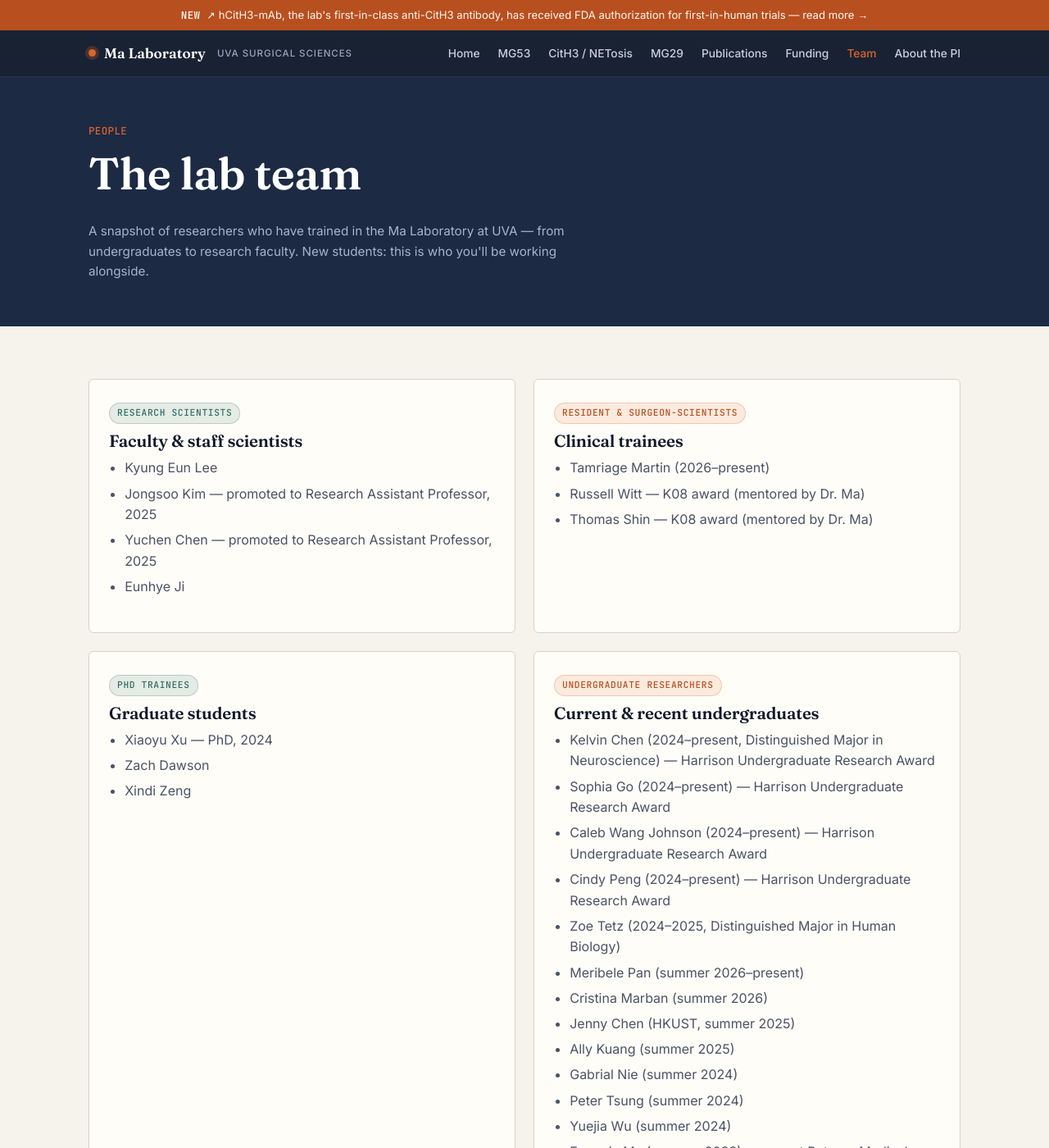
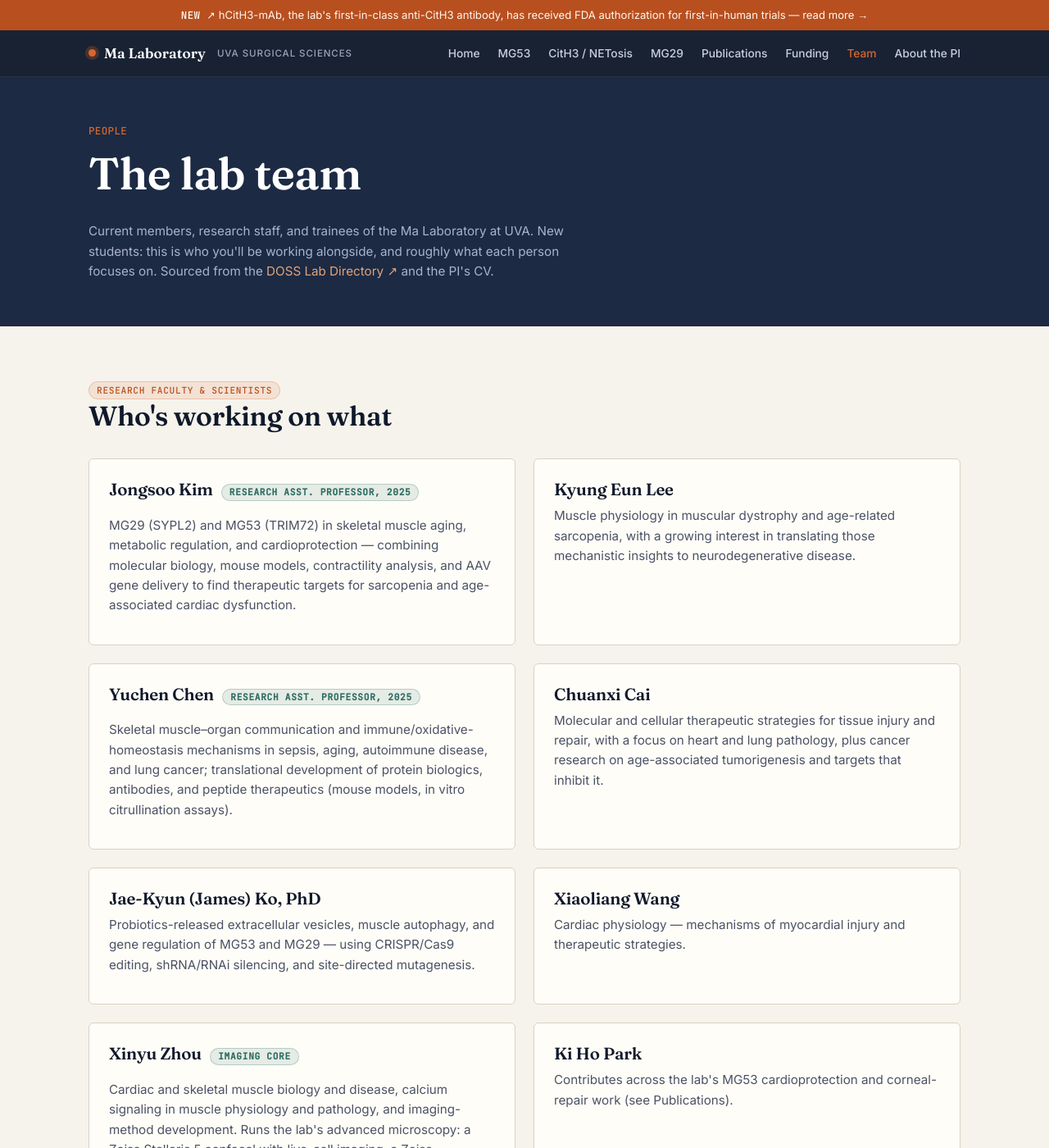
Before and after one commit to mjf6e/Ma-Lab-Research-Portfolio, a Jekyll site: the page built from team.html, in a window 1280 px wide and 1400 px high. Shown: the whole window at 82% size. Built offline with Jekyll 4.4.1, drawn with Linux system fonts in a browser that asks for light colours; some of the changed text lies outside the part shown.

Commit message:
Enrich Team page with DOSS Lab Directory data: research faculty/scientist descriptions, equipment, and related lab resources

```diff
--- a/team.html
+++ b/team.html
@@ -8,24 +8,92 @@
   <div class="wrap">
     <p class="mono hero-eyebrow">People</p>
     <h1>The lab team</h1>
-    <p class="also-known">A snapshot of researchers who have trained in the Ma Laboratory at UVA — from undergraduates to research faculty. New students: this is who you'll be working alongside.</p>
+    <p class="also-known">Current members, research staff, and trainees of the Ma Laboratory at UVA. New students: this is who you'll be working alongside, and roughly what each person focuses on. Sourced from the <a href="https://mjf6e.github.io/DOSS-Lab-information/#/lab/ma" target="_blank" rel="noopener" style="color:#e0a37a;">DOSS Lab Directory ↗</a> and the PI's CV.</p>
+  </div>
+</section>
+
+<section>
+  <div class="wrap">
+    <div class="section-head">
+      <span class="tag orange">Research faculty &amp; scientists</span>
+      <h2>Who's working on what</h2>
+    </div>
+    <div class="grid2">
+
+      <div class="card">
+        <h3>Jongsoo Kim <span class="tag" style="margin-left:6px;">Research Asst. Professor, 2025</span></h3>
+        <p>MG29 (SYPL2) and MG53 (TRIM72) in skeletal muscle aging, metabolic regulation, and cardioprotection — combining molecular biology, mouse models, contractility analysis, and AAV gene delivery to find therapeutic targets for sarcopenia and age-associated cardiac dysfunction.</p>
+      </div>
+
+      <div class="card">
+        <h3>Kyung Eun Lee</h3>
+        <p>Muscle physiology in muscular dystrophy and age-related sarcopenia, with a growing interest in translating those mechanistic insights to neurodegenerative disease.</p>
+      </div>
+
+      <div class="card">
+        <h3>Yuchen Chen <span class="tag" style="margin-left:6px;">Research Asst. Professor, 2025</span></h3>
+        <p>Skeletal muscle–organ communication and immune/oxidative-homeostasis mechanisms in sepsis, aging, autoimmune disease, and lung cancer; translational development of protein biologics, antibodies, and peptide therapeutics (mouse models, in vitro citrullination assays).</p>
+      </div>
+
+      <div class="card">
+        <h3>Chuanxi Cai</h3>
+        <p>Molecular and cellular therapeutic strategies for tissue injury and repair, with a focus on heart and lung pathology, plus cancer research on age-associated tumorigenesis and targets that inhibit it.</p>
+      </div>
+
+      <div class="card">
+        <h3>Jae-Kyun (James) Ko, PhD</h3>
+        <p>Probiotics-released extracellular vesicles, muscle autophagy, and gene regulation of MG53 and MG29 — using CRISPR/Cas9 editing, shRNA/RNAi silencing, and site-directed mutagenesis.</p>
+      </div>
+
+      <div class="card">
+        <h3>Xiaoliang Wang</h3>
+        <p>Cardiac physiology — mechanisms of myocardial injury and therapeutic strategies.</p>
+      </div>
+
+      <div class="card">
+        <h3>Xinyu Zhou <span class="tag" style="margin-left:6px;">Imaging core</span></h3>
+        <p>Cardiac and skeletal muscle biology and disease, calcium signaling in muscle physiology and pathology, and imaging-method development. Runs the lab's advanced microscopy: a Zeiss Stellaris 5 confocal with live-cell imaging, a Zeiss ratiometric Ca²⁺ imaging microscope, a Zeiss pathology slide scanner, and a quantitative image-analysis workstation.</p>
+      </div>
+
+      <div class="card">
+        <h3>Ki Ho Park</h3>
+        <p>Contributes across the lab's MG53 cardioprotection and corneal-repair work (see Publications).</p>
+      </div>
+
+    </div>
+  </div>
+</section>
+
+<section class="band-bone2">
+  <div class="wrap">
+    <div class="section-head">
+      <span class="tag">Research staff</span>
+      <h2>Model systems &amp; technical support</h2>
+    </div>
+    <div class="grid2">
+      <div class="card">
+        <h3>Eunhye Ji</h3>
+        <p>Systemic inflammation, immune response, colon inflammation and immunity, and citrullination — cell biology, molecular biology, and animal handling.</p>
+      </div>
+      <div class="card">
+        <h3>Xi Chen</h3>
+        <p>Myocardial-infarction mouse models, cardiac echo and vascular imaging, microsurgery, HE staining, and genotyping.</p>
+      </div>
+      <div class="card">
+        <h3>Zach Dawson</h3>
+        <p>Colon and intestinal organoid models; also active in lab microscopy, scientific writing, mentorship, and science diplomacy.</p>
+      </div>
+      <div class="card">
+        <h3>Xindi Zeng</h3>
+        <p>Animal surgery and molecular/cell biology, focused on wound healing and diabetes.</p>
+      </div>
+    </div>
   </div>
 </section>
 
 <section>
   <div class="wrap">
     <div class="grid2">
-
-      <div class="card">
-        <span class="tag">Research scientists</span>
-        <h3>Faculty &amp; staff scientists</h3>
-        <ul>
-          <li>Kyung Eun Lee</li>
-          <li>Jongsoo Kim — promoted to Research Assistant Professor, 2025</li>
-          <li>Yuchen Chen — promoted to Research Assistant Professor, 2025</li>
-          <li>Eunhye Ji</li>
-        </ul>
-      </div>
 
       <div class="card">
         <span class="tag orange">Resident &amp; surgeon-scientists</span>
@@ -47,7 +115,7 @@
         </ul>
       </div>
 
-      <div class="card">
+      <div class="card" style="grid-column:1 / -1;">
         <span class="tag orange">Undergraduate researchers</span>
         <h3>Current &amp; recent undergraduates</h3>
         <ul>
@@ -72,6 +140,27 @@
   </div>
 </section>
 
+<section class="band-dark tight">
+  <div class="wrap">
+    <div class="section-head">
+      <p class="mono" style="color:#e0a37a;">More from the lab</p>
+      <h2>Related resources</h2>
+    </div>
+    <div class="grid2">
+      <div class="card" style="background:#18233b;border-color:#2b3a58;">
+        <h3 style="color:#fff;">DOSS Lab Directory</h3>
+        <p style="color:#b9c0d3;">The Division of Surgical Sciences' directory of personnel, equipment, and research interests across all labs — this page draws its roster and equipment details from there.</p>
+        <a class="more" href="https://mjf6e.github.io/DOSS-Lab-information/#/lab/ma" target="_blank" rel="noopener">View the Ma Lab entry ↗</a>
+      </div>
+      <div class="card" style="background:#18233b;border-color:#2b3a58;">
+        <h3 style="color:#fff;">Sustainability &amp; Operations Toolbox</h3>
+        <p style="color:#b9c0d3;">A companion resource maintained by the lab.</p>
+        <a class="more" href="https://mjf6e.github.io/Ma-Lab-Sustainability-Operations-Toolbox/" target="_blank" rel="noopener">Open the toolbox ↗</a>
+      </div>
+    </div>
+  </div>
+</section>
+
 <section class="band-bone2 tight">
   <div class="wrap">
     <p style="font-size:.85rem;">Rosters like this change quickly — if you've joined the lab and don't see your name, or a detail here is out of date, this file (<code>team.html</code>) is a quick edit; see the repository README for how.</p>
```
